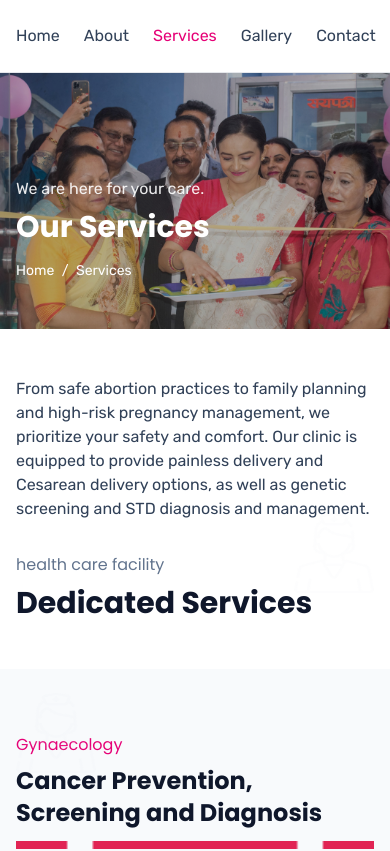
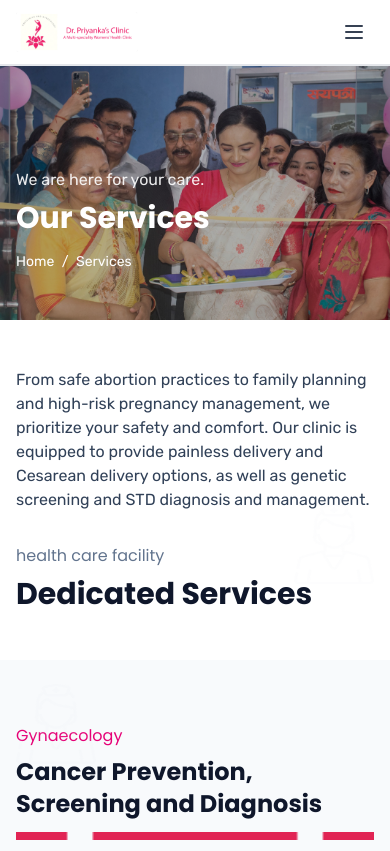
Before and after one commit to SRIYOGconsulting/drpriyankasclinic, a React (Vite) app: page /services in a window 390 px wide. Shown: the top 851 px of the page. Built offline with nearby package versions, Linux system fonts and the light colour scheme.

Commit message:
Updated button, hero pages and made mobile responsive

```diff
--- a/src/App.jsx
+++ b/src/App.jsx
@@ -1,6 +1,7 @@
 import { Routes, Route } from 'react-router-dom'
 import SiteHeader from './components/SiteHeader'
 import SiteFooter from './components/SiteFooter'
+import ScrollToTop from './components/ScrollToTop'
 import Home from './pages/Home'
 import About from './pages/About'
 import Services from './pages/Services'
@@ -9,9 +10,10 @@ import ContactPage from './pages/ContactPage'
 
 function App() {
   return (
-    <div className="min-h-full flex flex-col">
+    <div className="min-h-screen flex flex-col">
+      <ScrollToTop />
       <SiteHeader />
-      <main className="flex-1">
+      <main className="flex-1 pt-16 md:pt-24">
         <Routes>
           <Route path="/" element={<Home />} />
           <Route path="/about" element={<About />} />
--- /dev/null
+++ b/src/components/ScrollToTop.jsx
@@ -0,0 +1,13 @@
+import { useEffect } from 'react';
+import { useLocation } from 'react-router-dom';
+
+export default function ScrollToTop() {
+  const { pathname } = useLocation();
+
+  useEffect(() => {
+    // Scroll to top when path changes
+    window.scrollTo(0, 0);
+  }, [pathname]);
+
+  return null;
+}
--- a/src/components/SiteHeader.jsx
+++ b/src/components/SiteHeader.jsx
@@ -1,8 +1,35 @@
 import { Link, NavLink } from 'react-router-dom'
+import { useState, useEffect } from 'react';
 
 export default function SiteHeader() {
+  const [isMenuOpen, setIsMenuOpen] = useState(false);
+  const [isScrolled, setIsScrolled] = useState(false);
+
+  // Close mobile menu when clicking outside
+  useEffect(() => {
+    const handleClickOutside = (event) => {
+      if (isMenuOpen && !event.target.closest('.mobile-menu') && !event.target.closest('.menu-button')) {
+        setIsMenuOpen(false);
+      }
+    };
+
+    // Handle scroll
+    const handleScroll = () => {
+      setIsScrolled(window.scrollY > 10);
+    };
+
+    document.addEventListener('mousedown', handleClickOutside);
+    window.addEventListener('scroll', handleScroll);
+
+    return () => {
+      document.removeEventListener('mousedown', handleClickOutside);
+      window.removeEventListener('scroll', handleScroll);
+    };
+  }, [isMenuOpen]);
+
   return (
-    <header className="w-full border-b border-gray-200">
+    <header className={`w-full border-b border-gray-200 bg-white fixed top-0 left-0 right-0 z-50 transition-all duration-300 ${isScrolled ? 'shadow-md' : ''}`}>
+      {/* Top bar - visible on medium screens and up */}
       <div className="bg-slate-900 text-white text-sm hidden md:block">
         <div className="max-w-6xl mx-auto px-4 py-2 flex items-center justify-between">
           <div className="flex items-center gap-4">
@@ -14,20 +41,109 @@ export default function SiteHeader() {
               </svg>
             </a>
           </div>
-          <a href="/contact" className="bg-pink-600 hover:bg-pink-700 text-white px-4 py-1 rounded">Book Appointment</a>
+          <a href="/contact" className="bg-pink-600 hover:bg-pink-700 text-white px-4 py-1 rounded transition-colors">Book Appointment</a>
         </div>
       </div>
-      <div className="max-w-6xl mx-auto px-4 py-4 flex items-center justify-between">
+
+      {/* Main header */}
+      <div className="max-w-6xl mx-auto px-4 py-3 md:py-4 flex items-center justify-between">
         <Link to="/" className="flex items-center gap-3">
           <img src="/assets/logo/dr-priyankas-clinic-logo.png" alt="Dr. Priyanka's Clinic Logo" className="h-10 w-auto" />
         </Link>
-        <nav className="flex items-center gap-6 text-slate-700">
-          <NavLink to="/" end className={({isActive})=>isActive? 'text-pink-600' : 'hover:text-pink-600'}>Home</NavLink>
-          <NavLink to="/about" className={({isActive})=>isActive? 'text-pink-600' : 'hover:text-pink-600'}>About</NavLink>
-          <NavLink to="/services" className={({isActive})=>isActive? 'text-pink-600' : 'hover:text-pink-600'}>Services</NavLink>
-          <NavLink to="/gallery" className={({isActive})=>isActive? 'text-pink-600' : 'hover:text-pink-600'}>Gallery</NavLink>
-          <NavLink to="/contact" className={({isActive})=>isActive? 'text-pink-600' : 'hover:text-pink-600'}>Contact</NavLink>
+
+        {/* Desktop Navigation */}
+        <nav className="hidden md:flex items-center gap-6 text-slate-700">
+          <NavLink to="/" end className={({isActive}) => isActive ? 'text-pink-600 font-medium' : 'hover:text-pink-600 transition-colors'}>
+            Home
+          </NavLink>
+          <NavLink to="/about" className={({isActive}) => isActive ? 'text-pink-600 font-medium' : 'hover:text-pink-600 transition-colors'}>
+            About
+          </NavLink>
+          <NavLink to="/services" className={({isActive}) => isActive ? 'text-pink-600 font-medium' : 'hover:text-pink-600 transition-colors'}>
+            Services
+          </NavLink>
+          <NavLink to="/gallery" className={({isActive}) => isActive ? 'text-pink-600 font-medium' : 'hover:text-pink-600 transition-colors'}>
+            Gallery
+          </NavLink>
+          <NavLink to="/contact" className={({isActive}) => isActive ? 'text-pink-600 font-medium' : 'hover:text-pink-600 transition-colors'}>
+            Contact
+          </NavLink>
         </nav>
+
+        {/* Mobile menu button */}
+        <button
+          className="md:hidden p-2 text-gray-700 hover:text-pink-600 focus:outline-none menu-button"
+          onClick={() => setIsMenuOpen(!isMenuOpen)}
+          aria-label="Toggle menu"
+        >
+          {isMenuOpen ? (
+            <svg className="w-6 h-6" fill="none" stroke="currentColor" viewBox="0 0 24 24" xmlns="http://www.w3.org/2000/svg">
+              <path strokeLinecap="round" strokeLinejoin="round" strokeWidth={2} d="M6 18L18 6M6 6l12 12" />
+            </svg>
+          ) : (
+            <svg className="w-6 h-6" fill="none" stroke="currentColor" viewBox="0 0 24 24" xmlns="http://www.w3.org/2000/svg">
+              <path strokeLinecap="round" strokeLinejoin="round" strokeWidth={2} d="M4 6h16M4 12h16M4 18h16" />
+            </svg>
+          )}
+        </button>
+      </div>
+
+      {/* Mobile menu */}
+      <div
+        className={`md:hidden mobile-menu bg-white border-t border-gray-200 transition-all duration-300 ease-in-out overflow-hidden ${isMenuOpen ? 'max-h-96 py-4' : 'max-h-0'}`}
+      >
+        <div className="px-4 pt-2 pb-3 space-y-1">
+          <NavLink
+            to="/"
+            end
+            className="block px-3 py-2 rounded-md text-base font-medium text-gray-700 hover:bg-gray-50 hover:text-pink-600"
+            onClick={() => setIsMenuOpen(false)}
+          >
+            Home
+          </NavLink>
+          <NavLink
+            to="/about"
+            className="block px-3 py-2 rounded-md text-base font-medium text-gray-700 hover:bg-gray-50 hover:text-pink-600"
+            onClick={() => setIsMenuOpen(false)}
+          >
+            About
+          </NavLink>
+          <NavLink
+            to="/services"
+            className="block px-3 py-2 rounded-md text-base font-medium text-gray-700 hover:bg-gray-50 hover:text-pink-600"
+            onClick={() => setIsMenuOpen(false)}
+          >
+            Services
+          </NavLink>
+          <NavLink
+            to="/gallery"
+            className="block px-3 py-2 rounded-md text-base font-medium text-gray-700 hover:bg-gray-50 hover:text-pink-600"
+            onClick={() => setIsMenuOpen(false)}
+          >
+            Gallery
+          </NavLink>
+          <NavLink
+            to="/contact"
+            className="block px-3 py-2 rounded-md text-base font-medium text-gray-700 hover:bg-gray-50 hover:text-pink-600"
+            onClick={() => setIsMenuOpen(false)}
+          >
+            Contact
+          </NavLink>
+          <div className="pt-4 border-t border-gray-200 mt-2">
+            <a
+              href="tel:+9779819090115"
+              className="block px-3 py-2 rounded-md text-base font-medium text-gray-700 hover:bg-gray-50 hover:text-pink-600"
+            >
+              Call: +977-9819090115
+            </a>
+            <a
+              href="/contact"
+              className="mt-2 w-full flex justify-center px-4 py-2 border border-transparent rounded-md shadow-sm text-sm font-medium text-white bg-pink-600 hover:bg-pink-700"
+            >
+              Book Appointment
+            </a>
+          </div>
+        </div>
       </div>
     </header>
   )
--- a/src/pages/Home.jsx
+++ b/src/pages/Home.jsx
@@ -13,9 +13,12 @@ export default function Home() {
             <p className="uppercase tracking-wide text-sm text-pink-600">Welcome to Dr. Priyanka’s Clinic</p>
             <h1 className="text-3xl md:text-5xl font-bold text-slate-900 mt-2">Your Health - Our Priority</h1>
             <p className="mt-4 text-slate-700">Established on April 25, 2023, our clinic is committed to providing comprehensive healthcare services tailored specifically for women.</p>
-            <div className="mt-6 flex gap-3">
-              <a href="/contact" className="bg-pink-600 hover:bg-pink-700 text-white px-5 py-2 rounded">Book Appointment</a>
-              <a href="/services" className="text-pink-700 font-medium">Our Services →</a>
+            <div className="mt-6 flex items-center gap-4">
+              <a href="/contact" className="bg-pink-600 hover:bg-pink-700 text-white px-5 py-2.5 rounded-full text-sm font-medium whitespace-nowrap">Book Appointment</a>
+              <a href="/services" className="text-pink-700 hover:text-pink-800 font-medium flex items-center gap-1 group">
+                Our Services
+                <span className="group-hover:translate-x-1 transition-transform">→</span>
+              </a>
             </div>
           </div>
           <div className="hidden md:block">
--- a/src/pages/Services.jsx
+++ b/src/pages/Services.jsx
@@ -75,6 +75,33 @@ export default function Services() {
     ],
   }
 
+  const sec4 = {
+    small: 'Premium Care',
+    title: 'Personalized healthcare with emotional support',
+    items: [
+      {
+        title: 'Personalized Care Plan',
+        img: '/assets/services/Infertility-Diagnosis-Treatment.jpg',
+        desc: 'Tailored healthcare plans designed specifically for your unique needs and health goals.'
+      },
+      {
+        title: '24/7 Doctor Support',
+        img: '/assets/services/Prenatal-Antenatal-Postnatal-Care-Counseling.jpg',
+        desc: 'Round-the-clock access to healthcare professionals for your peace of mind.'
+      },
+      {
+        title: 'Emotional Counseling',
+        img: '/assets/services/Family-Planning-Counseling.jpg',
+        desc: 'Professional support for emotional well-being during your healthcare journey.'
+      },
+      {
+        title: 'Wellness Programs',
+        img: '/assets/services/Genetic-Screening.jpg',
+        desc: 'Comprehensive programs focused on maintaining and improving overall health.'
+      },
+    ],
+  }
+
   return (
     <div>
       {/* Breadcrumb hero */}
@@ -109,6 +136,7 @@ export default function Services() {
       <Section {...sec1} />
       <Section {...sec2} />
       <Section {...sec3} />
+      <Section {...sec4} />
     </div>
   )
 }
```
Also changed, not shown: 2 other files (tests, documents, lock files or other folders).
